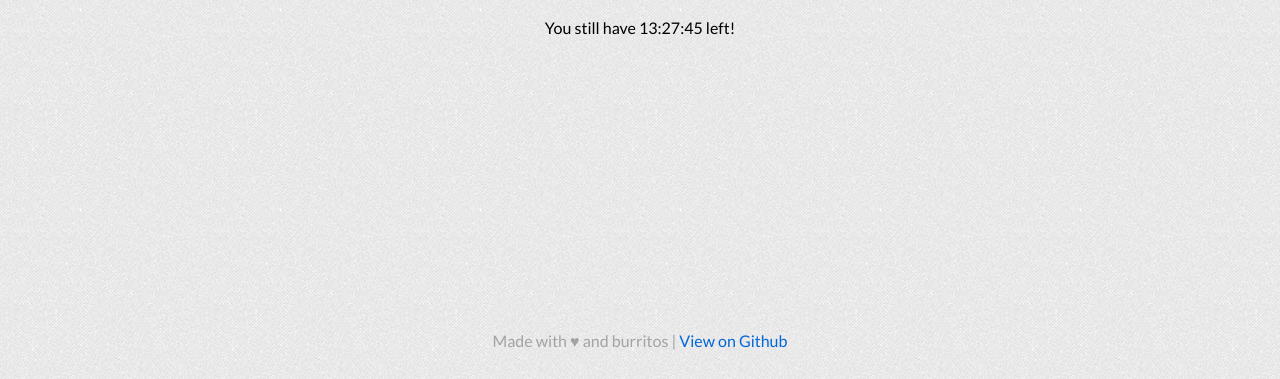
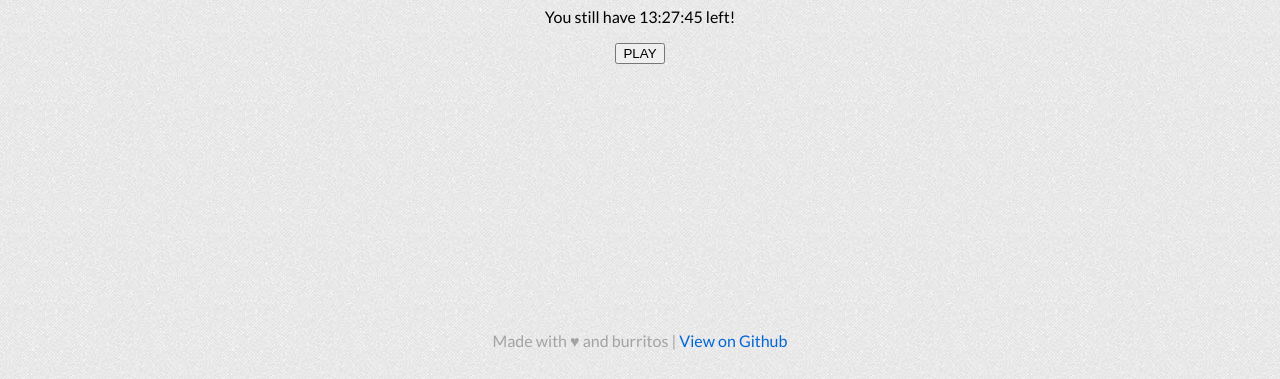
Before and after one commit to deftdaemon/isit5yet, a plain HTML site: page index.html in a window 1280 px wide. Shown: the part 421-800 px from the top of the page. Drawn offline with Linux system fonts and the light colour scheme.

Commit message:
Added audio
Because why not? Thanks to my wife for the jingle.

```diff
--- a/index.html
+++ b/index.html
@@ -24,6 +24,8 @@
             <p id="countdown-message">You still have <span id="countdown"></span> left!</p>
         </div>
         <div class="content-item">
+            <input type="button" value="PLAY" onclick="playAudio()" />
+            <audio id="audio" src="files/BootyJingle.mp3"></audio>
         </div>
     </div>
 
--- a/js/js.js
+++ b/js/js.js
@@ -80,3 +80,9 @@ function isit5yet(){
     initializeClock('clock');
     initializeCountdown('countdown', endTime);
 };
+
+/*--- Play an audio file ---*/
+function playAudio() {
+    var audio = document.getElementById("audio");
+    audio.play();
+}
```
Also changed, not shown: 2 other files.
